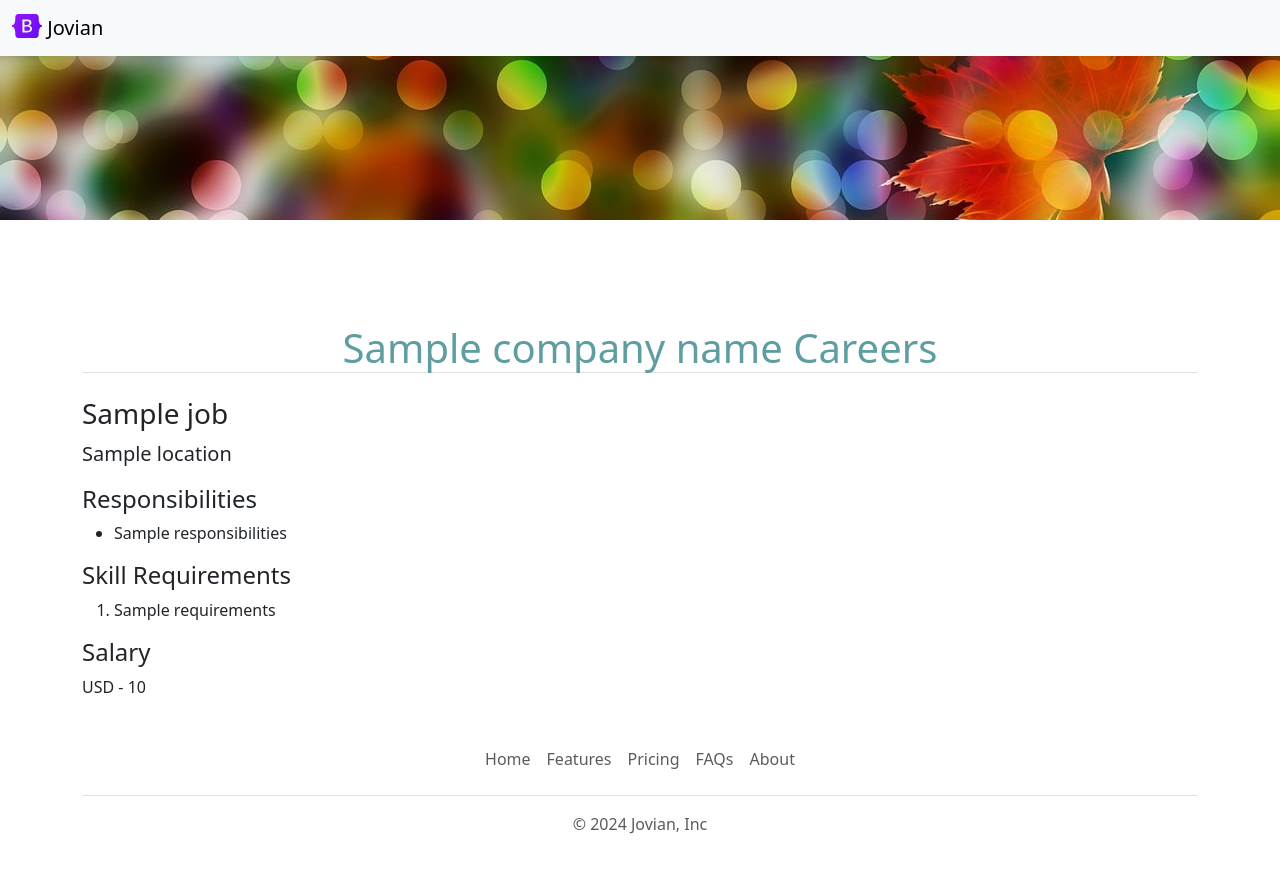
After one commit to aviseq18/jovian-careers-website-v2, a Flask app: template templates/jobpage.html in a window 1280 px wide. The commit adds this page. Run offline with Flask 3, Linux system fonts and the light colour scheme; the template is opened without the code that fills it: most values are stand-ins (such as "Sample title", 1, 10 or a date in 2020).

Commit message:
job specific page

```diff
--- a/main.py
+++ b/main.py
@@ -1,5 +1,5 @@
 from flask import Flask, render_template, jsonify
-from database import load_jobs_from_db
+from database import load_jobs_from_db, load_job_from_db
 
 app = Flask(__name__)
 """
@@ -36,5 +36,12 @@ def hello():
 def list_jobs():
   return jsonify(load_jobs_from_db())
 
+@app.route("/job/<id>")
+def show_job(id):
+  jobIdDetails = load_job_from_db(id)
+  if not jobIdDetails:
+    return "Not Found", 404
+  return render_template("jobpage.html", job=jobIdDetails, company_name = "Jovian")
+
 if __name__ == "__main__":
   app.run(host="0.0.0.0", debug=True)
--- /dev/null
+++ b/templates/banner.html
@@ -0,0 +1,14 @@
+<style>
+  #banner {
+    width: 100%;
+    max-width: 100%;
+    height: 220px;
+    object-fit: cover;
+  }
+</style>
+<img
+  class="img-fluid mx-auto d-block mb-4"
+  id="banner"
+  src="static/banner.jpeg"
+  alt="Nothing"
+/>
--- /dev/null
+++ b/templates/bootstrap.html
@@ -0,0 +1,8 @@
+<meta charset="utf-8" />
+    <meta name="viewport" content="width=device-width, initial-scale=1" />
+    <link
+      href="https://cdn.jsdelivr.net/npm/bootstrap@5.3.3/dist/css/bootstrap.min.css"
+      rel="stylesheet"
+      integrity="sha384-QWTKZyjpPEjISv5WaRU9OFeRpok6YctnYmDr5pNlyT2bRjXh0JMhjY6hW+ALEwIH"
+      crossorigin="anonymous"
+    />
--- a/templates/jobitem.html
+++ b/templates/jobitem.html
@@ -10,12 +10,13 @@
   </div>
   <div class="col-2">
     <!-- <button type="button" class="btn btn-outline-primary">Apply</button> -->
-    <!-- <a href="https://www.google.com" type="button" class="btn btn-outline-primary float-right align-middle">Apply</a> -->
-    <a
+    <!-- <a
       href="mailto:abhi@gmail.com?subject=Application%20for%20{{job['title']}}&body=Hi%2C%0D%0A%0D%0AName%3A%20%3Cyour%20name%20here%3E%0D%0AResume%20Link%3A%20%3Cresume%20link%3E%0D%0A%0D%0AThanks%2C%0D%0A%3Cyour%20name%20here%3E"
       type="button"
       class="btn btn-outline-primary float-right align-middle"
       >Apply</a
+    > -->
+    <a href="/job/{{job['id']}}" type="button" class="btn btn-outline-primary float-right align-middle" >Apply</a
     >
   </div>
 </div>
--- /dev/null
+++ b/templates/jobpage.html
@@ -0,0 +1,34 @@
+<!DOCTYPE html>
+<html>
+    <head>
+        <title>{{job.title}} - {{company_name}} Careers</title>
+        {% include 'bootstrap.html' %}
+        {% include 'banner.html' %}
+    </head>
+    <body>
+        {% include 'nav.html' %}
+        <div class="container">
+            <h1 class="text-center mt-4 mb-4 border-bottom" style="color: cadetblue">
+              {{company_name}} Careers
+            </h1>
+            <h3 class="mb-2">{{job.title}}</h3>
+            <p class="lead">{{job.location}}</p>
+
+            <h4>Responsibilities</h4>
+            <ul>
+                {% for line in job.responsibilities.split("\n") %}
+                    <li>{{line}}</li>
+                {% endfor %}
+            </ul>
+            <h4>Skill Requirements</h4>
+            <ol>
+                {% for line in job.requirements.split("\n") %}
+                    <li>{{line}}</li>
+                {% endfor %}
+            </ol>
+            <h4>Salary</h4>
+            <p>{{job.currency}} - {{job.salary}}</p>
+        </div>
+        {% include 'footer.html' %}
+    </body>
+</html>
--- a/templates/nav.html
+++ b/templates/nav.html
@@ -1,6 +1,6 @@
 <nav class="navbar bg-body-tertiary shadow-sm fixed-top ">
   <div class="container-fluid">
-    <a class="navbar-brand" href="#">
+    <a class="navbar-brand" href="/">
       <img
         src="/static/logo.svg"
         alt="Logo"
```
Also changed, not shown: database.py (+13 -0 lines), templates/home.html (+2 -22 lines).
